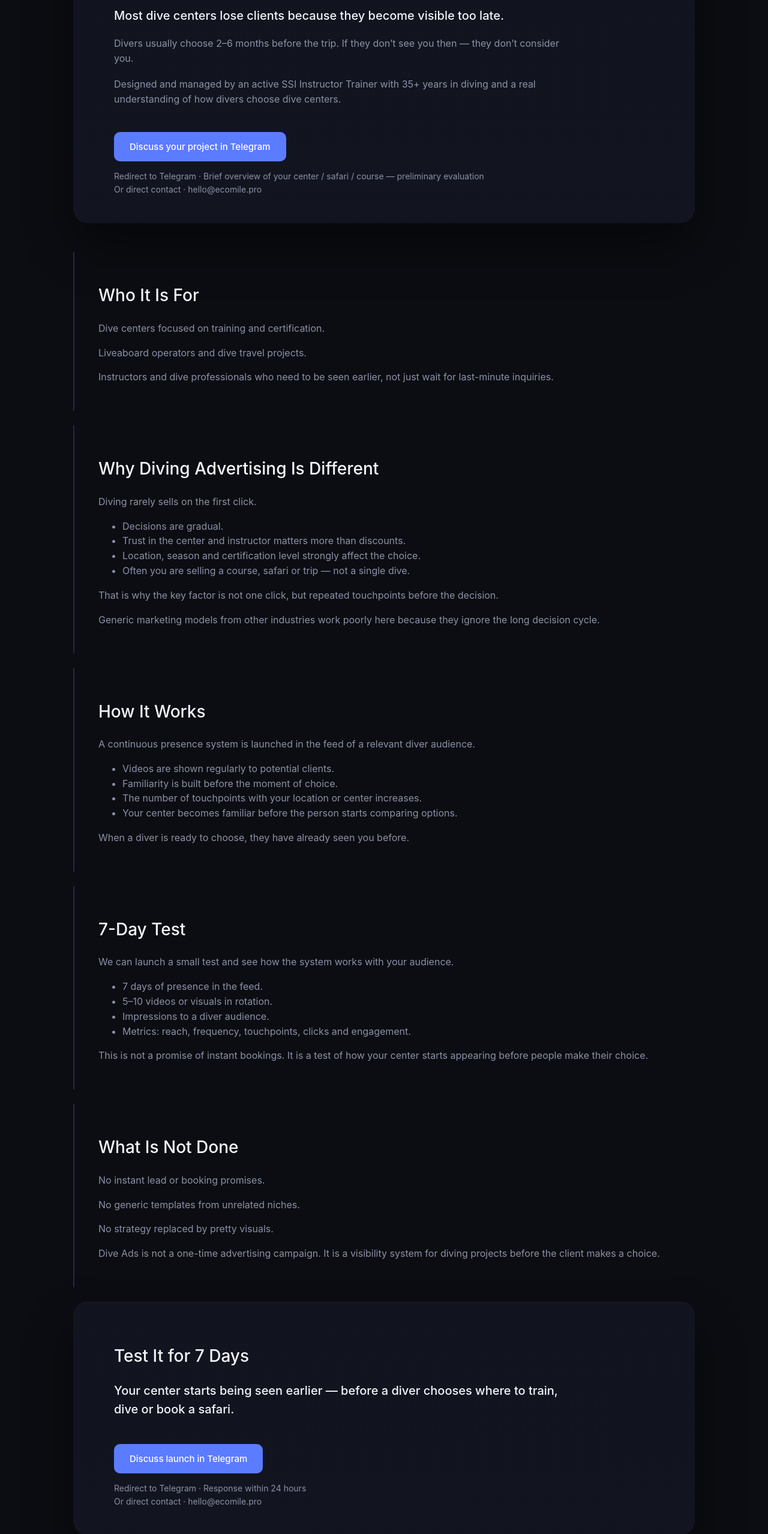
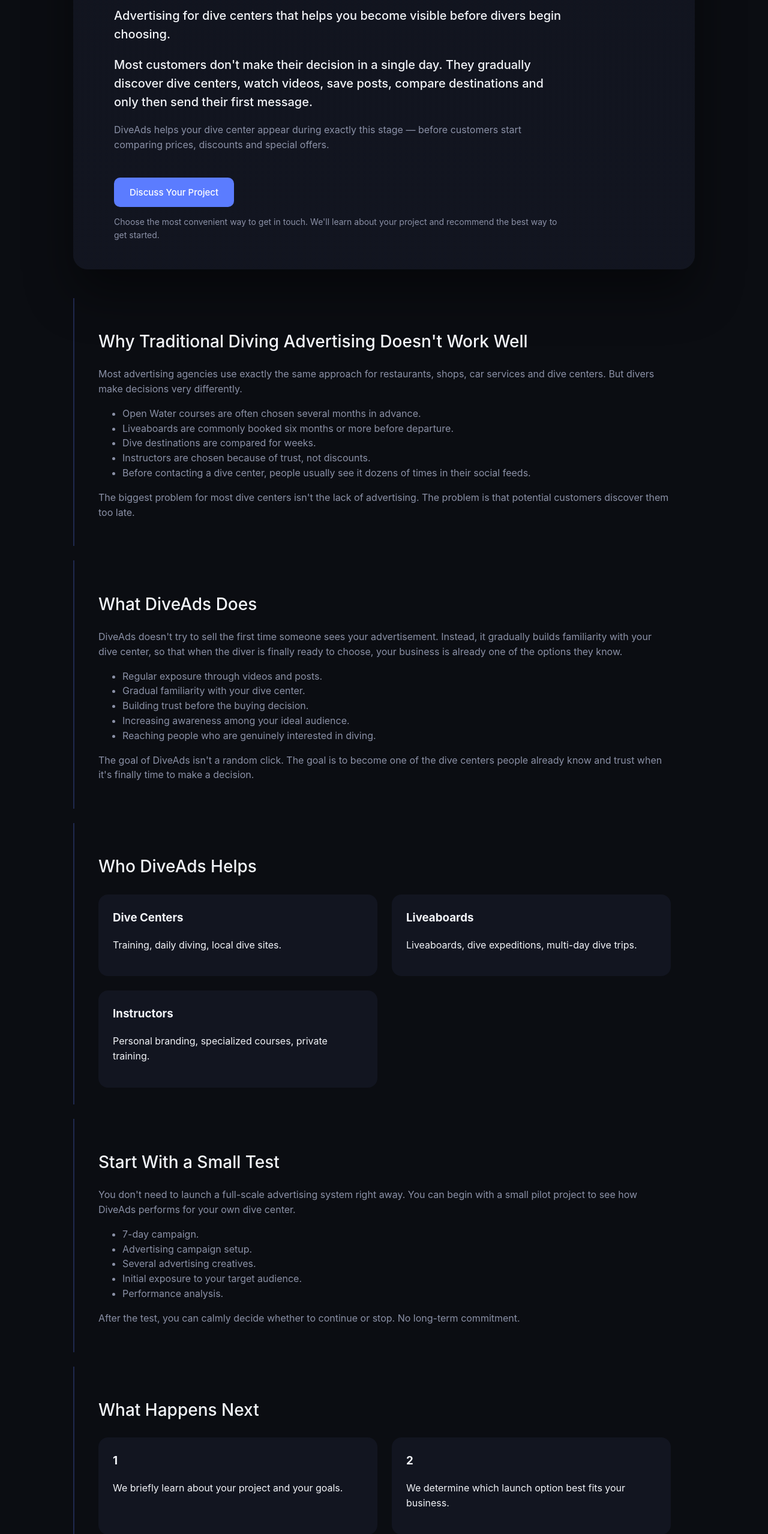
Before and after one commit to VPuziryov/ecomile-pro, a website: page en/dive-ads/index.html in a window 1280 px wide. Shown: the part 240-2797 px from the top of the page at 60% size. Drawn offline with Linux system fonts and the light colour scheme.

Commit message:
21/07-07

```diff
--- a/en/dive-ads/index.html
+++ b/en/dive-ads/index.html
@@ -1,260 +1,506 @@
 <!DOCTYPE html>
 <html lang="en">
+
 <head>
+
 <meta charset="UTF-8">
 <meta name="viewport" content="width=device-width, initial-scale=1.0">
 
-  <title>Dive Ads — Advertising for Dive Centers | ECOMILE</title>
-  <meta name="description" content="Dive Ads — an advertising presence system for dive centers, liveaboards and travel projects. Visibility before divers choose, a 7-day test, built from inside the diving industry.">
+<title>DiveAds — Advertising for Dive Centers | ECOMILE</title>
+
+<meta name="description"
+content="DiveAds helps dive centers become visible before divers begin comparing prices, locations and instructors.">
 
 <link rel="alternate" hreflang="ru" href="https://ecomile.pro/ru/dive-ads/">
 <link rel="alternate" hreflang="en" href="https://ecomile.pro/en/dive-ads/">
 <link rel="alternate" hreflang="vi" href="https://ecomile.pro/vn/dive-ads/">
-  <link rel="alternate" hreflang="x-default" href="https://ecomile.pro/">
+<link rel="alternate" hreflang="x-default" href="https://ecomile.pro/dive-ads/">
 
-  <link rel="stylesheet" href="/assets/css/main.css?v=20260112c">
+<link rel="stylesheet" href="/assets/css/main.css?v=20260721">
+
+<script src="/assets/js/lang.js"></script>
 <script src="/assets/js/pixel.js" defer></script>
+
 </head>
 
-<body class="page-product">
+<body class="page-product" data-page="diveads">
+
 <main class="wrapper">
 
 <header>
 
 <div class="surface hero-surface">
+
 <div class="hero-inner content-box">
+
 <div class="hero-content">
 
-        <h1>Dive Ads</h1>
+<h1>DiveAds</h1>
 
 <div class="lang-switch">
+
 <a href="/ru/dive-ads/">RU</a>
 <span>|</span>
 <a href="/en/dive-ads/" class="active">EN</a>
 <span>|</span>
 <a href="/vn/dive-ads/">VN</a>
+
 </div>
 
 <p class="brandos-lead">
-          Most dive centers lose clients
-          because they become visible too late.
+
+Advertising for dive centers
+that helps you become visible
+before divers begin choosing.
+
+</p>
+
+<p class="brandos-lead">
+
+Most customers don't make their decision
+in a single day.
+
+They gradually discover dive centers,
+watch videos,
+save posts,
+compare destinations
+and only then send their first message.
+
 </p>
 
 <p class="muted">
-          Divers usually choose 2–6 months before the trip.
-          If they don’t see you then —
-          they don’t consider you.
+
+DiveAds helps your dive center
+appear during exactly this stage —
+before customers start comparing
+prices,
+discounts
+and special offers.
+
 </p>
 
-        <p class="muted">
-          Designed and managed by an active SSI Instructor Trainer
-          with 35+ years in diving
-          and a real understanding of how divers choose dive centers.
-        </p>
+<a href="/en/contact/da/" class="cta">
 
-        <a href="https://t.me/puziryov_bot?start=w51054204" class="cta">
-          Discuss your project in Telegram
+Discuss Your Project
+
 </a>
 
 <div class="contact-line">
-          Redirect to Telegram · Brief overview of your center / safari / course — preliminary evaluation<br>
-          Or direct contact ·
-          <a href="mailto:hello@ecomile.pro">hello@ecomile.pro</a>
+
+Choose the most convenient way to get in touch.
+
+We'll learn about your project
+and recommend the best way to get started.
+
 </div>
 
 </div>
+
 </div>
+
 </div>
 
 </header>
 
+<section class="brandos">
 
-<section class="brandos">
 <div class="content-box brandos-content">
 
-    <h2>Who It Is For</h2>
+<h2>Why Traditional Diving Advertising Doesn't Work Well</h2>
 
 <p class="brandos-text">
-      Dive centers focused on training and certification.
+
+Most advertising agencies use exactly the same approach
+for restaurants,
+shops,
+car services
+and dive centers.
+
+But divers make decisions very differently.
+
 </p>
 
-    <p class="brandos-text">
-      Liveaboard operators and dive travel projects.
-    </p>
+<ul class="brandos-text">
+
+<li>Open Water courses are often chosen several months in advance.</li>
+
+<li>Liveaboards are commonly booked six months or more before departure.</li>
+
+<li>Dive destinations are compared for weeks.</li>
+
+<li>Instructors are chosen because of trust, not discounts.</li>
+
+<li>Before contacting a dive center, people usually see it dozens of times in their social feeds.</li>
+
+</ul>
 
 <p class="brandos-text">
-      Instructors and dive professionals
-      who need to be seen earlier,
-      not just wait for last-minute inquiries.
+
+The biggest problem for most dive centers
+isn't the lack of advertising.
+
+The problem is that potential customers
+discover them
+too late.
+
 </p>
 
 </div>
+
+</section>
+<section class="brandos">
+
+<div class="content-box brandos-content">
+
+<h2>What DiveAds Does</h2>
+
+<p class="brandos-text">
+
+DiveAds doesn't try to sell
+the first time someone sees your advertisement.
+
+Instead,
+it gradually builds familiarity
+with your dive center,
+so that when the diver is finally ready to choose,
+your business is already one of the options they know.
+
+</p>
+
+<ul class="brandos-text">
+
+<li>Regular exposure through videos and posts.</li>
+
+<li>Gradual familiarity with your dive center.</li>
+
+<li>Building trust before the buying decision.</li>
+
+<li>Increasing awareness among your ideal audience.</li>
+
+<li>Reaching people who are genuinely interested in diving.</li>
+
+</ul>
+
+<p class="brandos-text">
+
+The goal of DiveAds
+isn't a random click.
+
+The goal
+is to become one of the dive centers
+people already know
+and trust
+when it's finally time
+to make a decision.
+
+</p>
+
+</div>
+
 </section>
 
 
+
 <section class="brandos">
+
 <div class="content-box brandos-content">
 
-    <h2>Why Diving Advertising Is Different</h2>
+<h2>Who DiveAds Helps</h2>
+
+<div class="pricing-path">
+
+<div class="pricing-step">
+
+<h3>Dive Centers</h3>
+
+<p>
+
+Training,
+daily diving,
+local dive sites.
+
+</p>
+
+</div>
+
+<div class="pricing-step">
+
+<h3>Liveaboards</h3>
+
+<p>
+
+Liveaboards,
+dive expeditions,
+multi-day dive trips.
+
+</p>
+
+</div>
+
+<div class="pricing-step">
+
+<h3>Instructors</h3>
+
+<p>
+
+Personal branding,
+specialized courses,
+private training.
+
+</p>
+
+</div>
+
+</div>
+
+</div>
+
+</section>
+
+
+
+<section class="brandos">
+
+<div class="content-box brandos-content">
+
+<h2>Start With a Small Test</h2>
 
 <p class="brandos-text">
-      Diving rarely sells on the first click.
+
+You don't need
+to launch a full-scale advertising system
+right away.
+
+You can begin
+with a small pilot project
+to see
+how DiveAds performs
+for your own dive center.
+
 </p>
 
 <ul class="brandos-text">
-      <li>Decisions are gradual.</li>
-      <li>Trust in the center and instructor matters more than discounts.</li>
-      <li>Location, season and certification level strongly affect the choice.</li>
-      <li>Often you are selling a course, safari or trip — not a single dive.</li>
+
+<li>7-day campaign.</li>
+
+<li>Advertising campaign setup.</li>
+
+<li>Several advertising creatives.</li>
+
+<li>Initial exposure to your target audience.</li>
+
+<li>Performance analysis.</li>
+
 </ul>
 
 <p class="brandos-text">
-      That is why the key factor is not one click,
-      but repeated touchpoints before the decision.
-    </p>
 
-    <p class="brandos-text">
-      Generic marketing models from other industries work poorly here
-      because they ignore the long decision cycle.
+After the test,
+you can calmly decide
+whether to continue
+or stop.
+
+No long-term commitment.
+
 </p>
 
 </div>
+
+</section>
+<section class="brandos">
+
+<div class="content-box brandos-content">
+
+<h2>What Happens Next</h2>
+
+<div class="pricing-path">
+
+<div class="pricing-step">
+
+<h3>1</h3>
+
+<p>
+
+We briefly learn about
+your project
+and your goals.
+
+</p>
+
+</div>
+
+<div class="pricing-step">
+
+<h3>2</h3>
+
+<p>
+
+We determine
+which launch option
+best fits your business.
+
+</p>
+
+</div>
+
+<div class="pricing-step">
+
+<h3>3</h3>
+
+<p>
+
+We launch the campaign
+and begin collecting
+the first performance data.
+
+</p>
+
+</div>
+
+<div class="pricing-step">
+
+<h3>4</h3>
+
+<p>
+
+After the test,
+we review the results
+and decide together
+on the next steps.
+
+</p>
+
+</div>
+
+</div>
+
+</div>
+
 </section>
 
 
-<section class="brandos">
-  <div class="content-box brandos-content">
 
-    <h2>How It Works</h2>
+<section>
 
-    <p class="brandos-text">
-      A continuous presence system is launched
-      in the feed of a relevant diver audience.
+<div class="surface hero-surface">
+
+<div class="hero-inner content-box">
+
+<div class="hero-content">
+
+<h2>Pricing & Cooperation</h2>
+
+<p class="brandos-lead">
+
+A separate page explains
+launch options,
+monthly support
+and additional services
+in detail.
+
 </p>
 
-    <ul class="brandos-text">
-      <li>Videos are shown regularly to potential clients.</li>
-      <li>Familiarity is built before the moment of choice.</li>
-      <li>The number of touchpoints with your location or center increases.</li>
-      <li>Your center becomes familiar before the person starts comparing options.</li>
-    </ul>
+<a href="/en/pricing/da/" class="cta">
 
-    <p class="brandos-text">
-      When a diver is ready to choose,
-      they have already seen you before.
-    </p>
+View Pricing
+
+</a>
+
+<div class="contact-line">
+
+If you're ready,
+let's discuss your project.
 
 </div>
+
+<a href="/en/contact/da/" class="cta cta-outline">
+
+Discuss Your Project
+
+</a>
+
+</div>
+
+</div>
+
+</div>
+
 </section>
 
 
-<section class="brandos">
-  <div class="content-box brandos-content">
 
-    <h2>7-Day Test</h2>
+<footer class="site-footer">
 
-    <p class="brandos-text">
-      We can launch a small test and see
-      how the system works with your audience.
-    </p>
+<div class="footer-inner">
 
-    <ul class="brandos-text">
-      <li>7 days of presence in the feed.</li>
-      <li>5–10 videos or visuals in rotation.</li>
-      <li>Impressions to a diver audience.</li>
-      <li>Metrics: reach, frequency, touchpoints, clicks and engagement.</li>
-    </ul>
+<div class="footer-left">
 
-    <p class="brandos-text">
-      This is not a promise of instant bookings.
-      It is a test of how your center starts appearing
-      before people make their choice.
-    </p>
+<div class="footer-links">
+
+<a href="/en/easy-ads-asia/">
+
+EasyAds Asia
+
+</a>
+
+·
+
+<a href="/en/dive-ads/">
+
+DiveAds
+
+</a>
+
+·
+
+<a href="/en/pricing/da/">
+
+Pricing & Plans
+
+</a>
 
 </div>
-</section>
 
+<div class="footer-copy">
 
-<section class="brandos">
-  <div class="content-box brandos-content">
+© 2026
 
-    <h2>What Is Not Done</h2>
+<a href="/" class="footer-brand">
 
-    <p class="brandos-text">
-      No instant lead or booking promises.
-    </p>
+ECOMILE
 
-    <p class="brandos-text">
-      No generic templates from unrelated niches.
-    </p>
-
-    <p class="brandos-text">
-      No strategy replaced by pretty visuals.
-    </p>
-
-    <p class="brandos-text muted">
-      Dive Ads is not a one-time advertising campaign.
-      It is a visibility system for diving projects
-      before the client makes a choice.
-    </p>
-
-  </div>
-</section>
-
-
-<section>
-  <div class="surface hero-surface">
-    <div class="hero-inner content-box">
-      <div class="hero-content">
-
-        <h2>Test It for 7 Days</h2>
-
-        <p class="brandos-lead">
-          Your center starts being seen earlier —
-          before a diver chooses where to train,
-          dive or book a safari.
-        </p>
-
-        <a href="https://t.me/puziryov_bot?start=w51054204" class="cta">
-          Discuss launch in Telegram
 </a>
 
-        <div class="contact-line">
-          Redirect to Telegram · Response within 24 hours<br>
-          Or direct contact ·
-          <a href="mailto:hello@ecomile.pro">hello@ecomile.pro</a>
 </div>
 
 </div>
-    </div>
-  </div>
-</section>
 
+<div class="footer-right">
 
-<footer class="site-footer">
-  <div class="footer-inner">
+<div>
 
-    <div class="footer-left">
-      <div class="footer-links">
-        <a href="/en/core-ads/">Core Ads</a> ·
-        <a href="/en/dive-ads/">Dive Ads</a> ·
-        <a href="/en/easy-ads-asia/">Easy Ads Asia</a> ·
-        <a href="/en/brandos/">BrandOS</a>
+Europe · Southeast Asia
+
 </div>
 
-      <div class="footer-copy">
-        © 2026 <a href="/" class="footer-brand">ECOMILE</a>
-      </div>
-    </div>
+<div>
 
-    <div class="footer-right">
-      <div>Europe · Southeast Asia</div>
-      <div><a href="mailto:hello@ecomile.pro">hello@ecomile.pro</a></div>
+<a href="mailto:hello@ecomile.pro">
+
+hello@ecomile.pro
+
+</a>
+
 </div>
 
 </div>
+
+</div>
+
 </footer>
 
 </main>
+
 </body>
+
 </html>
```
Lines whose indentation alone changed are shown as unchanged.
